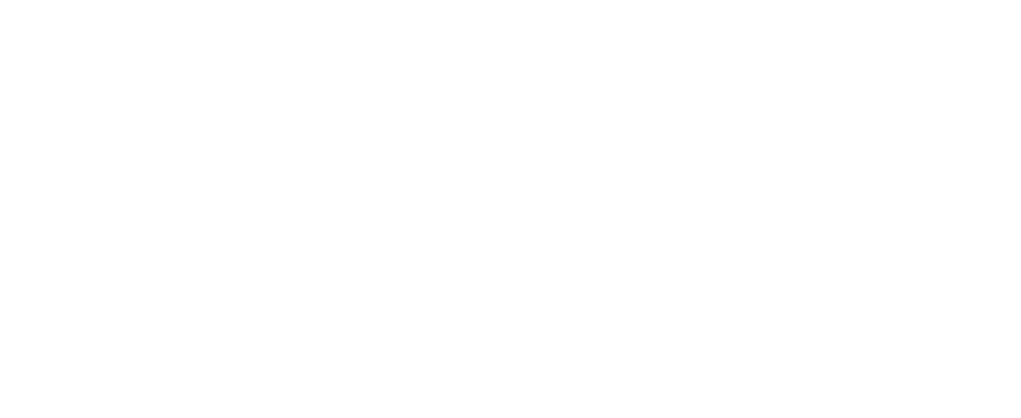
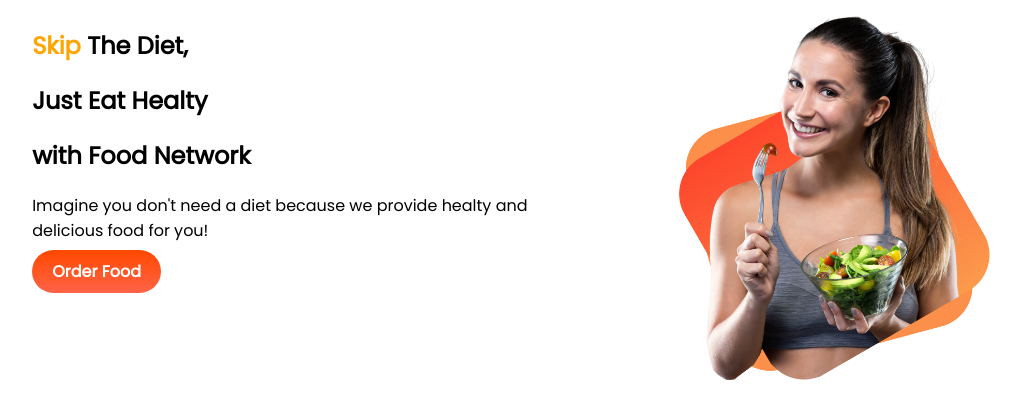
Before and after one commit to jinia02/Food-Netwowk-repo, a plain HTML site: page index.html in a window 1280 px wide. Shown: the whole page, without its empty margins (39-1060 px from the left). Drawn offline with Linux system fonts and the light colour scheme.

Commit message:
header added

```diff
--- a/index.html
+++ b/index.html
@@ -6,10 +6,25 @@
     <meta http-equiv="X-UA-Compatible" content="IE=edge">
     <meta name="viewport" content="width=device-width, initial-scale=1.0">
     <title>Food Network</title>
+    <link rel="preconnect" href="https://fonts.googleapis.com">
+    <link rel="preconnect" href="https://fonts.gstatic.com" crossorigin>
+    <link href="https://fonts.googleapis.com/css2?family=Poppins&display=swap" rel="stylesheet">
     <link rel="stylesheet" href="style.css">
 </head>
 
 <body>
+    <section>
+        <div class="half-width">
+            <h1><span class="orange-color">Skip</span> The Diet,</h1>
+            <h1>Just Eat Healty</h1>
+            <h1>with Food Network</h1>
+            <p>Imagine you don't need a diet because we provide healty and delicious food for you!</p>
+            <a class="link-button" target="_blank" href="https://web.programming-hero.com/">Order Food</a>
+        </div>
+        <div class="half-width">
+            <img src="image/Group 8425.png" alt="">
+        </div>
+    </section>
 
 </body>
 
--- a/style.css
+++ b/style.css
@@ -0,0 +1,25 @@
+body{
+    font-family: 'Poppins', sans-serif;
+}
+.orange-color{
+    color: orange;
+}
+section{
+    display: flex;
+}
+.half-width{
+    width: 50%;
+    padding-left: 5%;
+}
+.half-width img{
+    width: 60%;
+}
+.link-button{
+    text-decoration: none;
+    background-image: linear-gradient(hsl(17, 100%, 50%), tomato);
+    padding: 10px 20px;
+    color: white;
+    font-weight: 700;
+    border-radius: 30px;
+
+}
```
